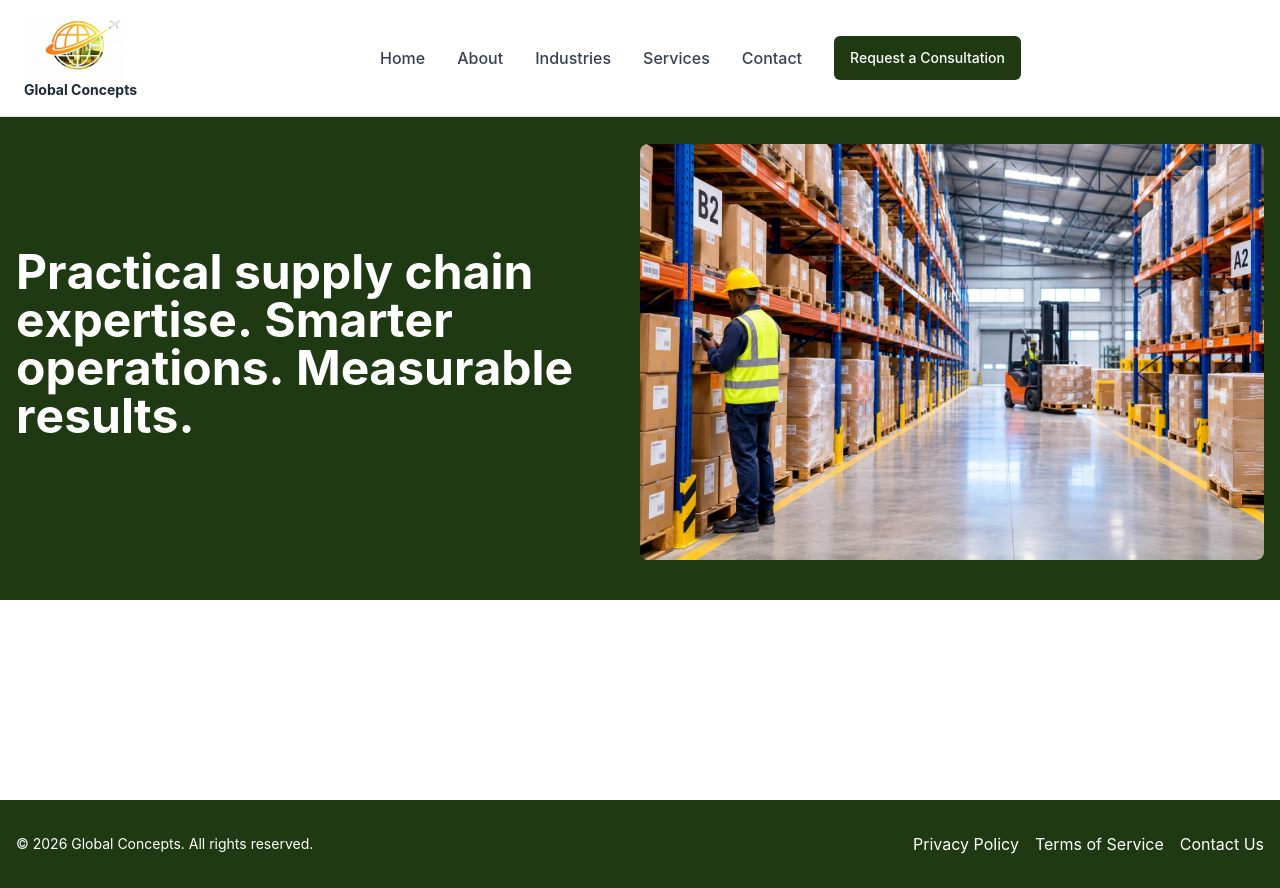
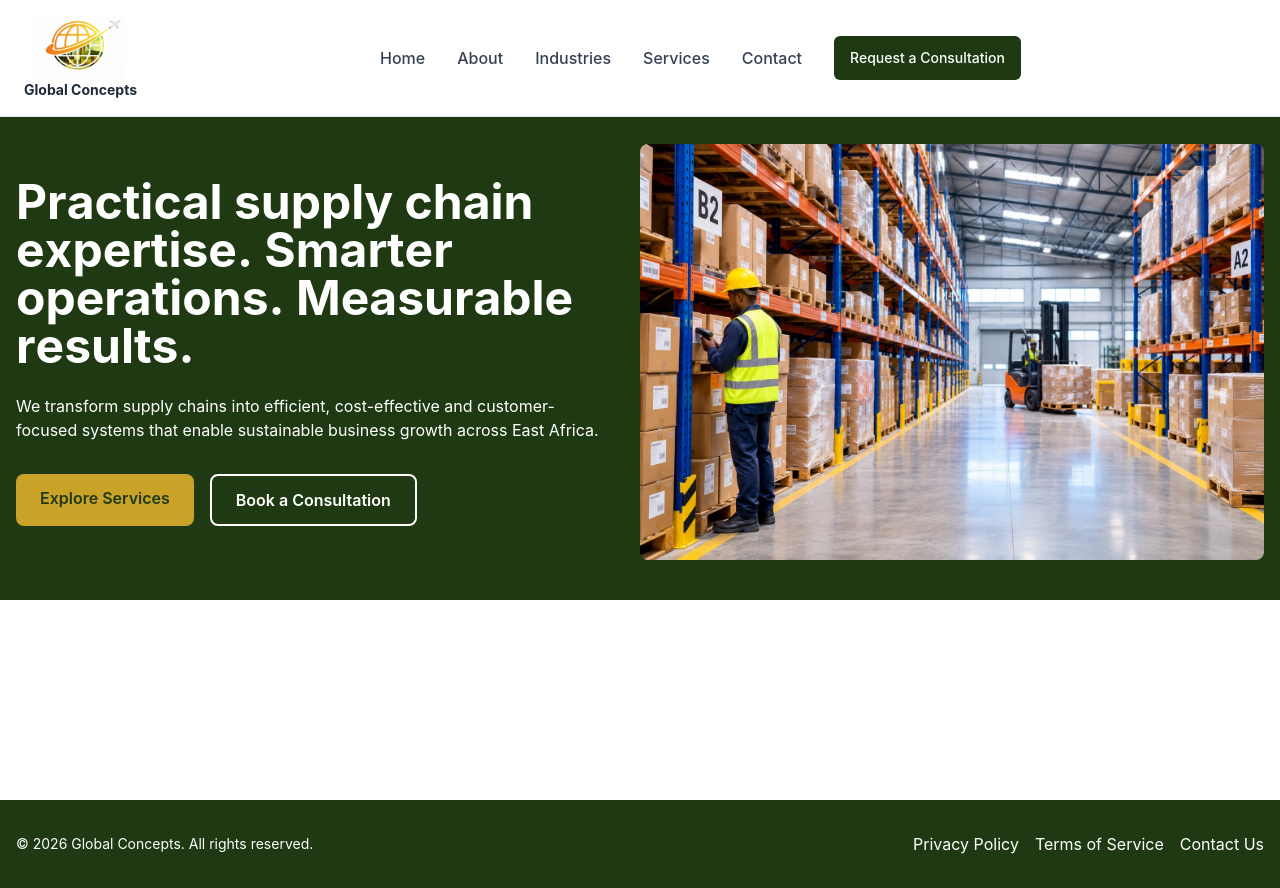
Before and after one commit to G-Concepts/Concepts-Base, a React (Vite) app in the folder site/: page / in a window 1280 px wide. Built offline with nearby package versions, Linux system fonts and the light colour scheme.

Commit message:
feat: enhance HeroSection with subheadline and call-to-action buttons

```diff
--- a/site/src/components/heroSection.jsx
+++ b/site/src/components/heroSection.jsx
@@ -2,6 +2,8 @@ import React, { useMemo } from "react";
 
 const headline =
   "Practical supply chain expertise. Smarter operations. Measurable results.";
+const subheadline =
+  "We transform supply chains into efficient, cost-effective and customer-focused systems that enable sustainable business growth across East Africa.";
 
 const AnimatedHeadline = React.memo(function AnimatedHeadline({
   text,
@@ -16,16 +18,13 @@ const AnimatedHeadline = React.memo(function AnimatedHeadline({
         char,
         delay: startDelay + i++ * stagger,
       }));
-      i++;
+      i++; // the trailing space takes one slot so timing stays even
       return chars;
     });
   }, [text, startDelay, maxTotal]);
 
   return (
-    <h1
-      aria-label={text}
-      className="text-3xl md:text-5xl font-bold mb-4 md:w-1/2"
-    >
+    <h1 aria-label={text} className="text-3xl md:text-5xl font-bold mb-6">
       {words.map((chars, wi) => (
         <span
           key={wi}
@@ -56,6 +55,10 @@ function HeroSection() {
           from { opacity: 0; transform: translateY(0.6em); }
           to   { opacity: 1; transform: translateY(0); }
         }
+        @keyframes heroFadeUp {
+          from { opacity: 0; transform: translateY(20px); }
+          to   { opacity: 1; transform: translateY(0); }
+        }
         @keyframes heroImageIn {
           from { opacity: 0; transform: translateX(60px) scale(0.96); }
           to   { opacity: 1; transform: translateX(0) scale(1); }
@@ -64,12 +67,16 @@ function HeroSection() {
           opacity: 0;
           animation: heroLetterIn 0.5s ease-out forwards;
         }
+        .hero-fade {
+          opacity: 0;
+          animation: heroFadeUp 0.7s ease-out forwards;
+        }
         .hero-image {
           opacity: 0;
           animation: heroImageIn 1.1s cubic-bezier(0.22, 1, 0.36, 1) 0.4s forwards;
         }
         @media (prefers-reduced-motion: reduce) {
-          .hero-letter, .hero-image {
+          .hero-letter, .hero-fade, .hero-image {
             animation: none;
             opacity: 1;
             transform: none;
@@ -79,11 +86,38 @@ function HeroSection() {
 
       <div className="container mx-auto px-4">
         <div className="flex flex-col md:flex-row items-center">
-          <AnimatedHeadline text={headline} />
+          {/* Left column: headline, subheadline, buttons */}
+          <div className="md:w-1/2">
+            <AnimatedHeadline text={headline} />
+
+            <p className="hero-fade  mb-8" style={{ animationDelay: "1.6s" }}>
+              {subheadline}
+            </p>
+
+            <div
+              className="hero-fade flex flex-col sm:flex-row gap-4"
+              style={{ animationDelay: "1.9s" }}
+            >
+              <a
+                href="#services"
+                className="text-center bg-[#C9A227] text-[#1F3A12] font-semibold px-6 py-3 rounded-lg hover:bg-gray-200 transition-colors"
+              >
+                Explore Services
+              </a>
+              <a
+                href="#contact"
+                className="text-center border-2 border-white text-white font-semibold px-6 py-3 rounded-lg hover:bg-white hover:text-[#1F3A12] transition-colors"
+              >
+                Book a Consultation
+              </a>
+            </div>
+          </div>
+
+          {/* Right column: image */}
           <img
             src="/heroimage.webp"
             alt="Supply Chain"
-            className="hero-image rounded-lg object-cover md:ml-8 md:w-1/2"
+            className="hero-image rounded-lg object-cover mt-10 md:mt-0 md:ml-8 md:w-1/2"
           />
         </div>
       </div>
```
